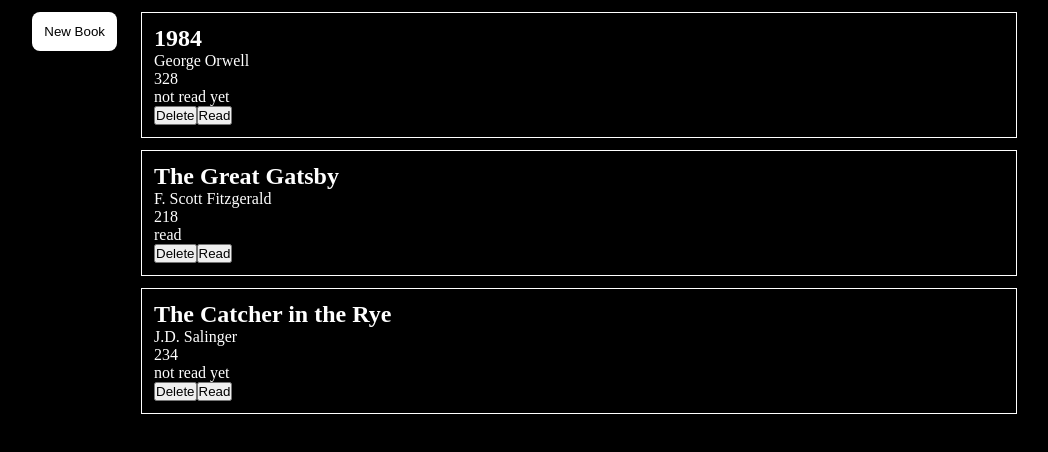
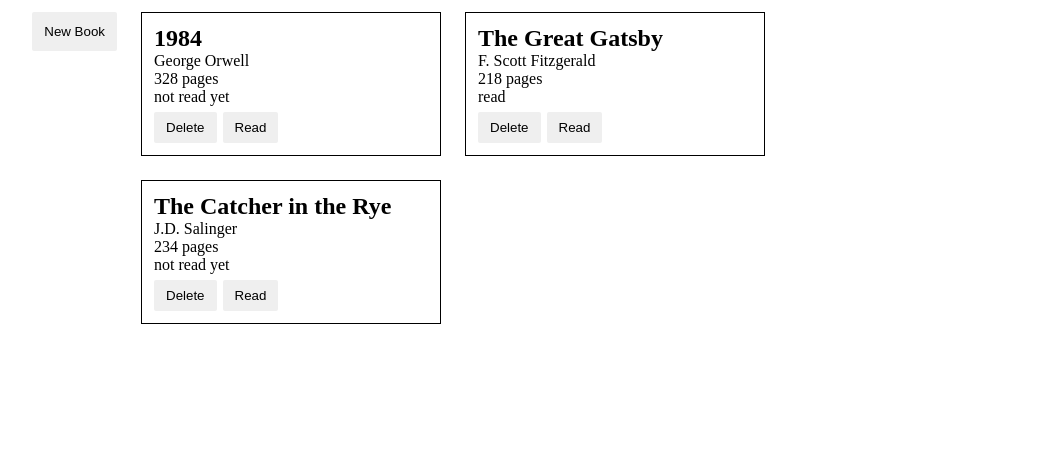
Before and after one commit to orokidd/library, a plain HTML site: page study.html in a window 1280 px wide. Shown: the whole page, without its empty margins (211-1259 px from the left). Drawn offline with Linux system fonts and the light colour scheme.

Commit message:
prototype to display the book

```diff
--- a/main.js
+++ b/main.js
@@ -6,10 +6,12 @@ function Book(title, author, pages, read) {
     this.pages = pages;
     this.read = read;
     this.id = crypto.randomUUID();
-    this.info = function() {
-      return `${this.title} by ${this.author}, ${this.pages} pages, ${this.read ? 'read' : 'not read yet'}`;
-    }
   }
+
+Book.prototype.showBookInfo = function () {
+    return `<h2>${this.title}</h2><p>${this.author}</p> <p>${this.pages} pages</p>
+      <p>${this.read ? 'read' : 'not read yet'}</p>`;
+}
 
 Book.prototype.changeReadStatus = function () {
     this.read = !this.read;
@@ -32,10 +34,7 @@ function displayBook() {
         const bookCard = document.createElement('div');
         bookCard.classList.add('book-card');
         bookCard.innerHTML = `
-            <h2>${book.title}</h2>
-            <p>${book.author}</p>
-            <p>${book.pages}</p>
-            <p>${book.read ? 'read' : 'not read yet'}</p>
+            ${book.showBookInfo()}
         `;
 
         bookCard.appendChild(deleteButton);
--- a/style.css
+++ b/style.css
@@ -4,10 +4,10 @@
   box-sizing: border-box;
 }
 
-body {
+/* body {
   background-color: black;
   color: white;
-}
+} */
 
 .wrapper {
   display: flex;
@@ -17,13 +17,26 @@ body {
 }
 
 .books-container {
+  display: flex;
+  flex-wrap: wrap;
   flex: 3;
 }
 
 .book-card {
-  border: 1px solid white;
+  min-width: 300px;
+  /* max-width: 300px; */
+  border: 1px solid rgb(0, 0, 0);
   padding: 12px;
   margin: 12px;
+}
+
+.book-card button {
+  padding: 8px 12px;
+  border: none;
+  border-radius: 2px;
+  cursor: pointer;
+  margin-top: 6px;
+  margin-right: 6px;
 }
 
 .button-container {
@@ -33,16 +46,13 @@ body {
 }
 
 .new-button {
-
-
   height: fit-content;
-  background-color: white;
   color: black;
   padding: 12px;
   margin: 12px;
   border: none;
   cursor: pointer;
-  border-radius: 8px;
+  border-radius: 2px;
 }
 
 #bookDialog {
```
